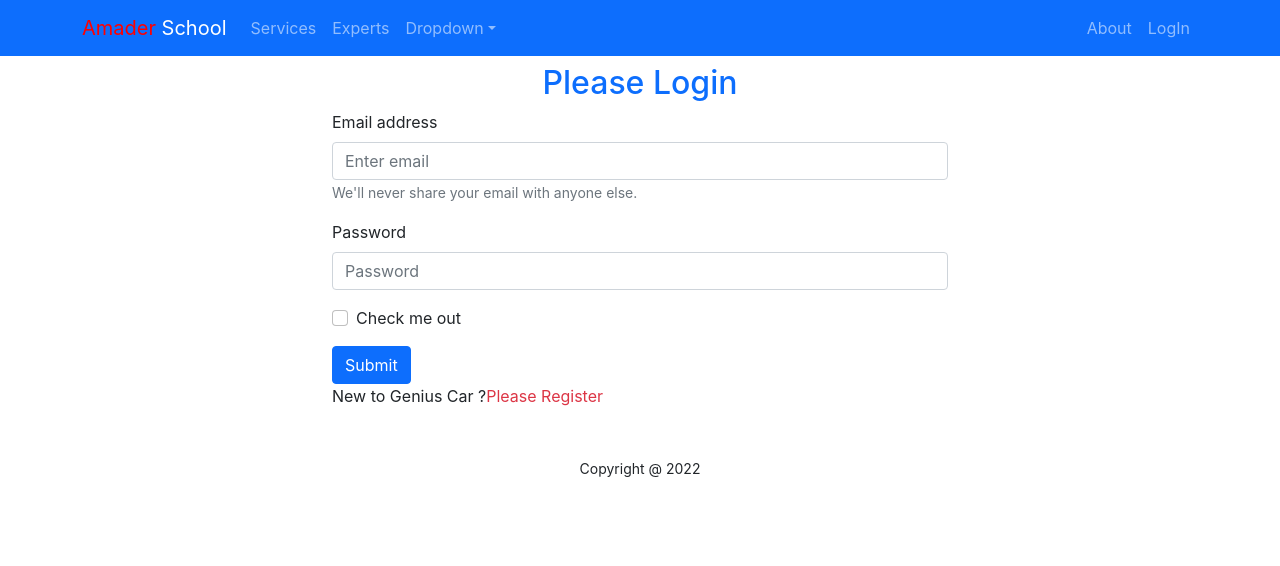
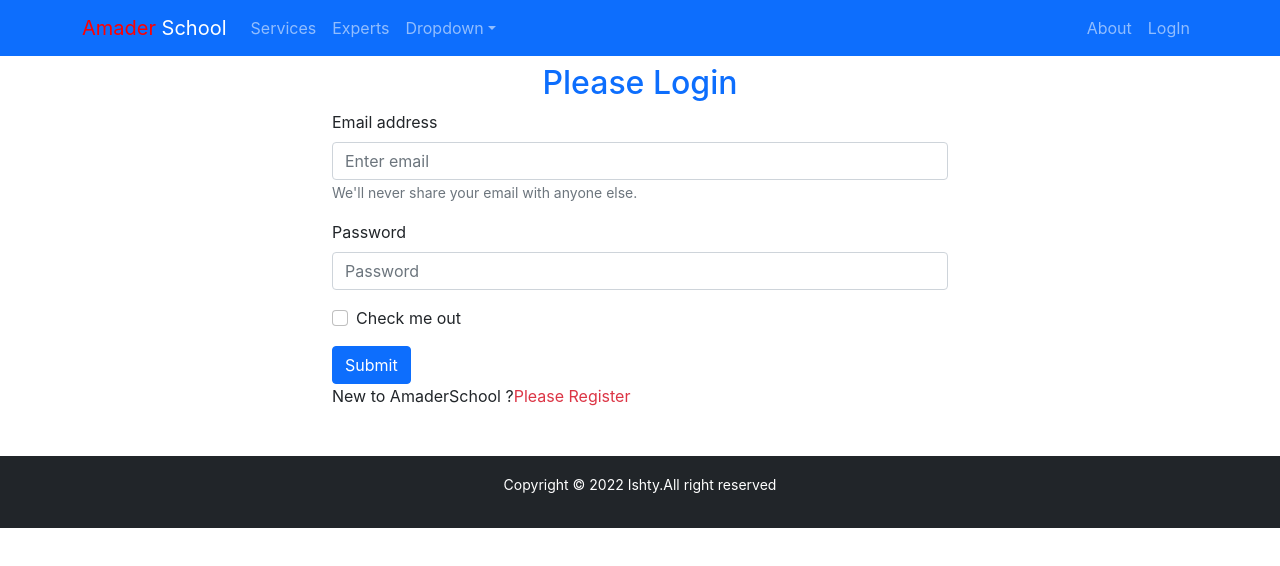
Before and after one commit to IshtyMahin/Amader-school, a React (Create React App) app: page /login in a window 1280 px wide. Shown: the top 566 px of the page. Built offline with nearby package versions, Linux system fonts and the light colour scheme; no server answers.

Commit message:
require auth setting in checkout component

```diff
--- a/src/App.js
+++ b/src/App.js
@@ -9,6 +9,7 @@ import Login from './Pages/Login/Login/Login'
 import Register from './Pages/Login/Register/Register';
 import CheckOut from './Pages/CheckOut/CheckOut';
 import RequireAuth from './Pages/Login/RequireAuth/RequireAuth';
+import Service from './Pages/Home/Service/Service';
 function App() {
   return (
     <div >
@@ -22,6 +23,7 @@ function App() {
             <CheckOut></CheckOut>
           </RequireAuth>
         }></Route>
+        <Route path='/services' element={<Service></Service>}></Route>
         <Route path='/login' element={<Login></Login>}></Route>
         <Route path='/register' element={<Register></Register>}></Route>
 
--- a/src/Pages/Login/Login/Login.js
+++ b/src/Pages/Login/Login/Login.js
@@ -17,6 +17,7 @@ const Login = () => {
     error,
   ] = useSignInWithEmailAndPassword(auth);
 
+  console.log(error);
   if(user){
       navigate(from,{replace: true});
   }
@@ -61,12 +62,14 @@ const Login = () => {
         <Form.Group className="mb-3" controlId="formBasicCheckbox">
           <Form.Check type="checkbox" label="Check me out" />
         </Form.Group>
+        <p className="text-danger">{error?.message}</p>
         <Button variant="primary" type="submit">
           Submit
         </Button>
       </Form>
+
       <p>
-        New to Genius Car ?
+        New to AmaderSchool ?
         <Link to='/register' className="text-danger pe-auto text-decoration-none" onClick={navigateRegister}>
            Please Register
         </Link>
--- a/src/Pages/Login/Register/Register.js
+++ b/src/Pages/Login/Register/Register.js
@@ -55,7 +55,7 @@ const Register = () => {
 
         <input type="submit" value="Register" />
       </form>
-
+      <p className="text-danger">{error?.message}</p>
       <p>
         Already have an account ?
         <Link to='/login' className="text-danger pe-auto text-decoration-none" onClick={navigateLogin}>
--- a/src/Pages/Shared/Footer/Footer.css
+++ b/src/Pages/Shared/Footer/Footer.css
@@ -0,0 +1,4 @@
+#footer{
+    position:absolute;
+   bottom:0;
+}
--- a/src/Pages/Shared/Footer/Footer.js
+++ b/src/Pages/Shared/Footer/Footer.js
@@ -4,8 +4,9 @@ const Footer = () => {
     const today = new Date();
     const year = today.getFullYear();
   return (
-    <footer className="text-center mt-5">
-      <p> <small>Copyright @ {year}</small></p>
+    <footer id="footer" className="text-center mt-5 bg-dark text-white d-flex flex-column align-items-center py-3">
+      <p> <small>Copyright &copy; {year} Ishty.All right reserved</small></p>
+
     </footer>
   );
 };
```
